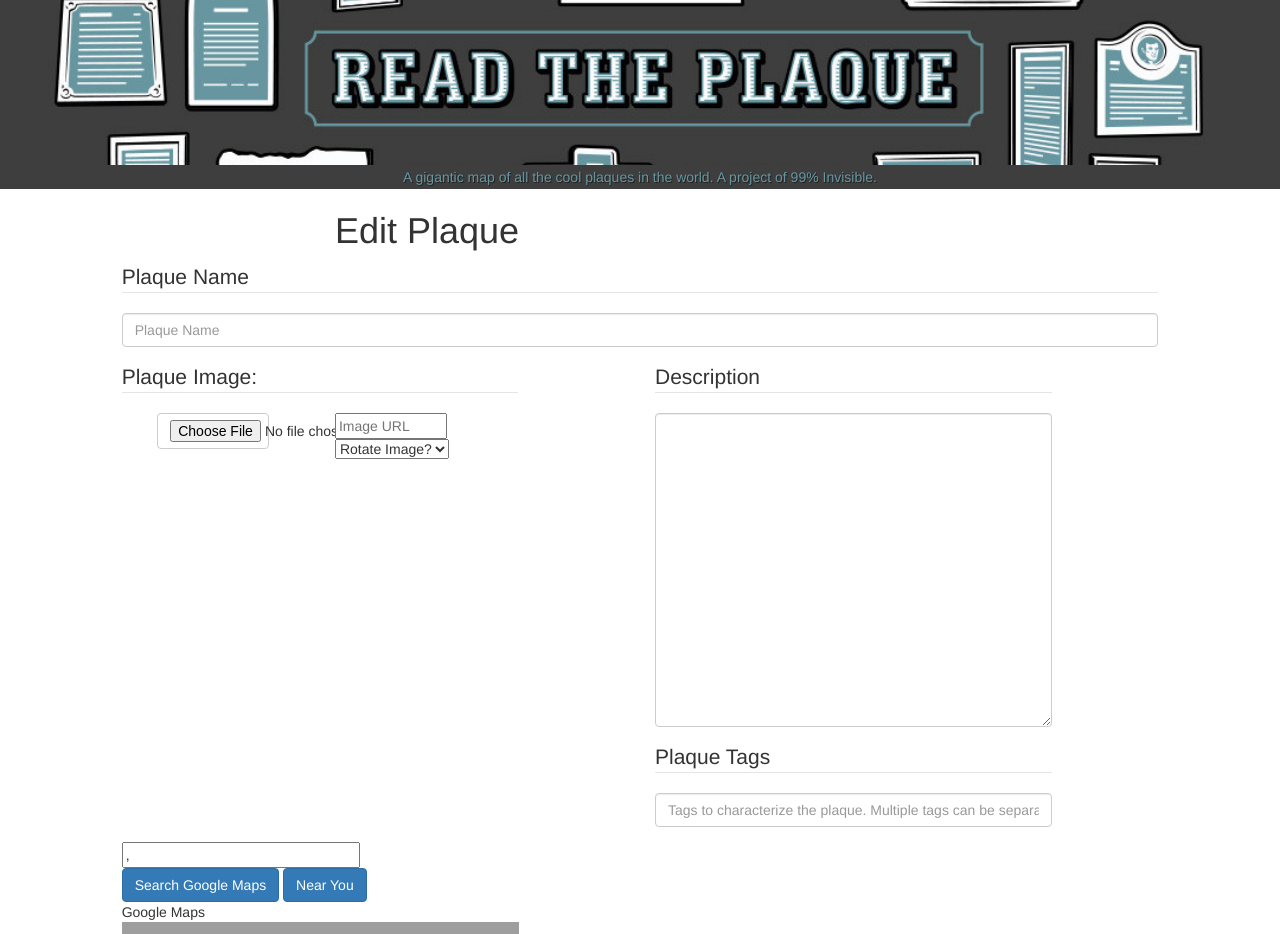
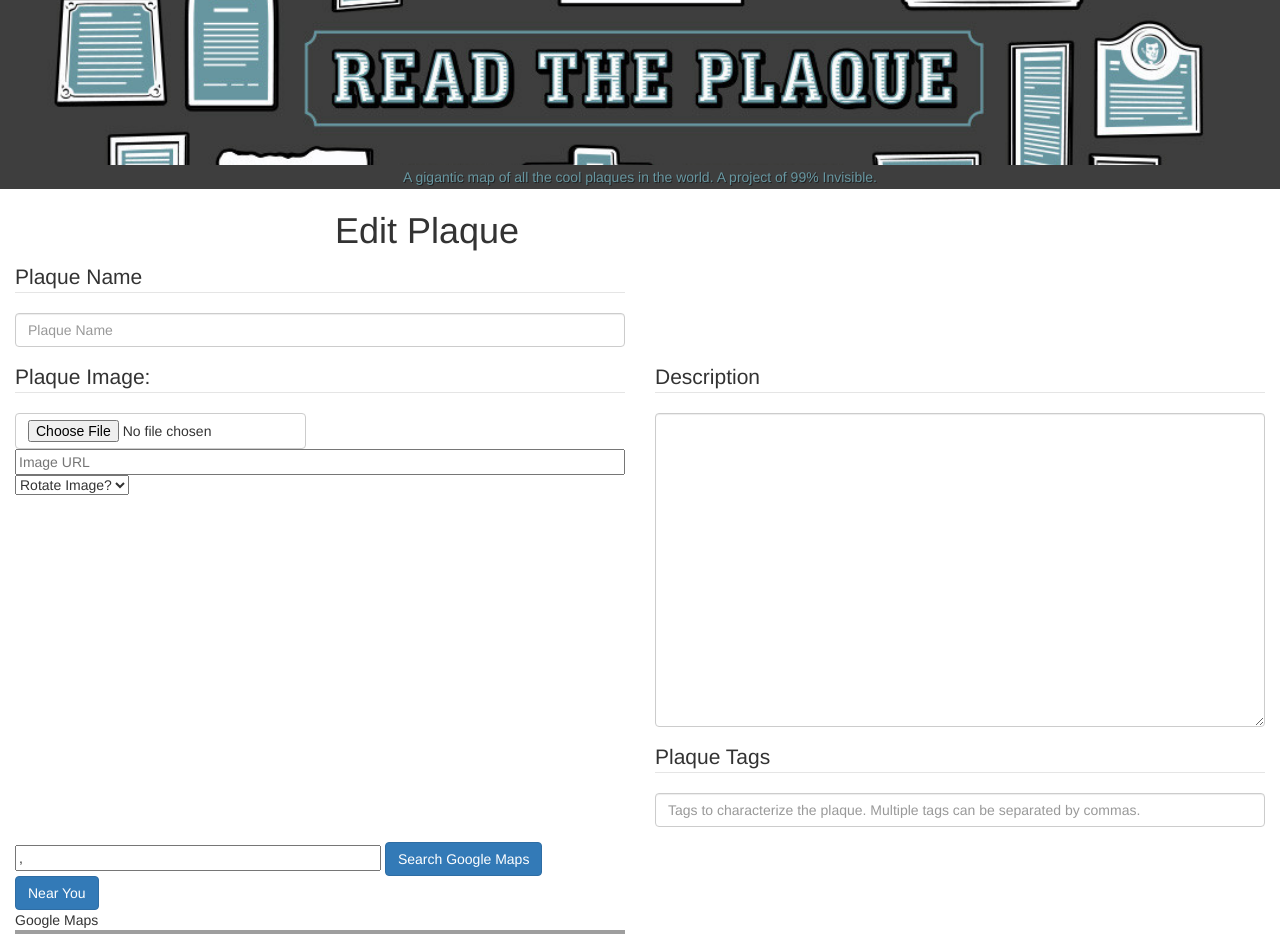
Before and after one commit to kesterallen/read-the-plaque, a Python web app: template templates/edit.html in a window 1280 px wide. Shown: the part 51-985 px from the top of the page. Run offline with Jinja, Linux system fonts and the light colour scheme; the template is opened without the code that fills it, so the values that code supplies are empty; some libraries are stand-ins or nearby versions; grey boxes are pictures that could not be loaded.

Commit message:
UI changes

```diff
--- a/scripts/update_json.py
+++ b/scripts/update_json.py
@@ -16,7 +16,8 @@ json_filename = os.path.join(os.path.dirname(os.path.abspath(__file__)),
                              '../static/plaques_updated.json')
 
 ALL = False
-UTC_OFFSET = 7
+UTC_OFFSET = 8 # PST
+#UTC_OFFSET = 7 # PDT
 
 def offset_time(last_updated_str):
     """
--- a/static/style.css
+++ b/static/style.css
@@ -96,7 +96,7 @@ body {
 /* If the map DIV doesn't have a size set up, it won't appear on the page */
 .map_picker {
     width: 500px;
-    height: 350px;
+    height: 750px;
 }
 
 .thumbnail.right-caption {
--- a/templates/edit.html
+++ b/templates/edit.html
@@ -23,7 +23,7 @@
     </div>
 
     <div class="row">
-      <div class="col-xs-10 col-xs-offset-1">
+      <div class="col-xs-10 col-xs-offset-1 col-md-6 col-md-offset-0">
         <div class="form-group">
           <legend>Plaque Name</legend>
           <input type="text"
@@ -38,20 +38,20 @@
     </div>
 
     <div class="row">
-      <div class="col-xs-10 col-xs-offset-1 col-md-4">
+      <div class="col-xs-10 col-xs-offset-1 col-md-6 col-md-offset-0">
         <div class="form-group">
 
           <legend>Plaque Image:</legend>
           <a href="{{plaque.img_url_big}}" target="_blank"><img class="img-responsive" src="{{plaque.img_url_display}}"/></a>
 
           <div class="row">
-            <div class="col-xs-10 col-xs-offset-1 col-md-4">
+            <div class="col-xs-12">
               <label class="btn btn-default btn-file">
                 <input type="file" id="plaque_image_file" name="plaque_image_file">
               </label>
             </div>
 
-            <div class="col-xs-10 col-xs-offset-1 col-md-4">
+            <div class="col-xs-12">
               <input type="url" id="plaque_image_url" name="plaque_image_url" placeholder="Image URL" style="width: 100%;">
               <select id="img_rot" name="img_rot">
                 <option value="0">Rotate Image?</option>
@@ -66,7 +66,7 @@
         </div>
       </div>
 
-      <div class="col-xs-10 col-xs-offset-1 col-md-4">
+      <div class="col-xs-10 col-xs-offset-1 col-md-6 col-md-offset-0">
         <div class="form-group">
           <legend>Description</legend>
           <textarea class="form-control"
@@ -83,12 +83,12 @@
         </div>
       </div>
 
-      <div class="col-xs-10 col-xs-offset-1 col-md-4">
+      <div class="col-xs-10 col-xs-offset-1 col-md-6 col-md-offset-0">
         {% include 'parts/map_picker.html' %}
       </div>
 
       <div class="col-xs-10 col-xs-offset-1">
-        <button type="submit" class="btn btn-primary">Update Plaque</button>
+        <center><button type="submit" class="btn btn-primary">Update Plaque</button></center>
       </div>
     </div>
 
--- a/utils.py
+++ b/utils.py
@@ -3,7 +3,7 @@ from google.appengine.api import mail
 import logging
 
 ADMIN_EMAIL = 'kester+readtheplaque@gmail.com'
-NOTIFICATION_SENDER_EMAIL = 'kester@gmail.com'
+NOTIFICATION_SENDER_EMAIL = '"Kester Allen" <kester@gmail.com>'
 
 class SubmitError(Exception):
     pass
```
